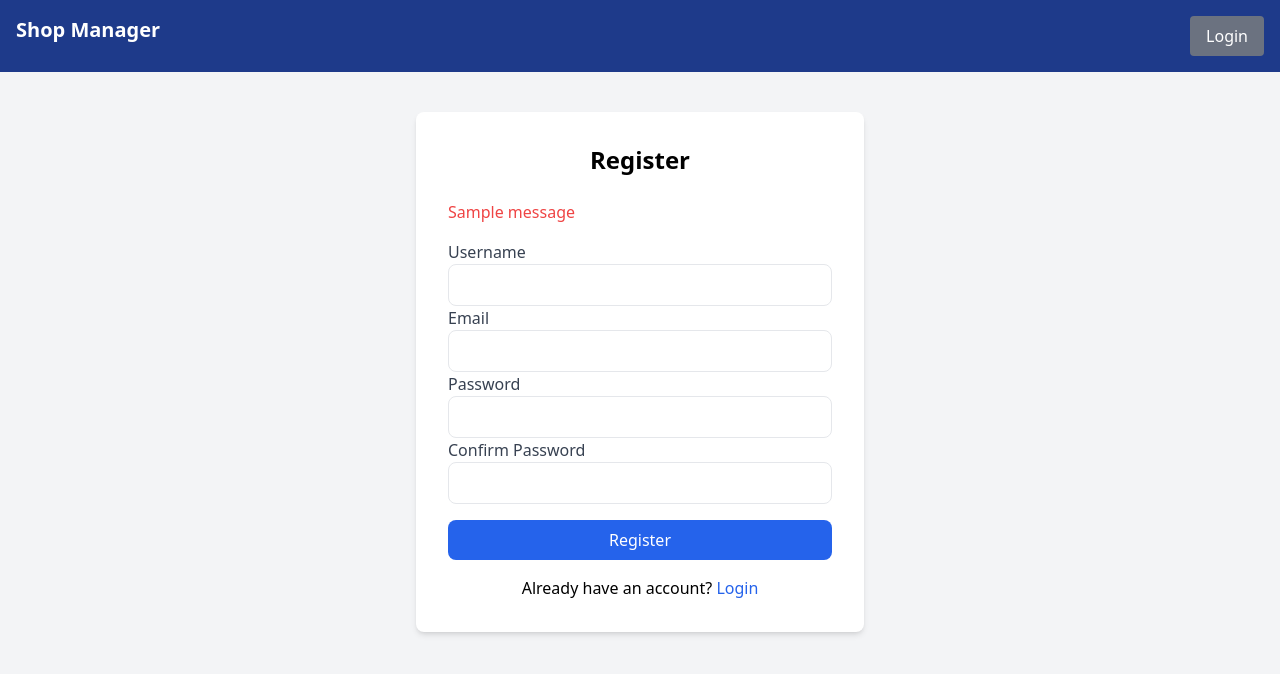
After one commit to JAiga1/shopper, a Django app: page /shop/register/ in a window 1280 px wide. The commit adds this page. Shown: the top 674 px of the page. Run offline with Django 4.2, Linux system fonts and the light colour scheme; tables that the repository leaves empty hold one stand-in row (values such as "Sample post"); one stand-in notice (Sample message) is shown; some libraries are stand-ins or nearby versions.

```diff
--- /dev/null
+++ b/shop_manager/shop/templates/shop/register.html
@@ -0,0 +1,63 @@
+{% load static %}
+<!DOCTYPE html>
+<html lang="en">
+<head>
+    <meta charset="UTF-8">
+    <meta name="viewport" content="width=device-width, initial-scale=1.0">
+    <title>Register</title>
+    <script src="https://cdn.tailwindcss.com"></script>
+</head>
+<body class="bg-gray-100">
+
+    <!-- Navbar -->
+    <nav class="bg-blue-900 p-4 text-white">
+        <div class="container mx-auto flex justify-between">
+            <h1 class="text-xl font-bold">Shop Manager</h1>
+            <a href="{% url 'login' %}" class="bg-gray-500 px-4 py-2 rounded hover:bg-gray-600">
+                Login
+            </a>
+        </div>
+    </nav>
+
+    <!-- Registration Form -->
+    <div class="max-w-md mx-auto bg-white p-8 rounded-lg shadow-md mt-10">
+        <h2 class="text-2xl font-semibold mb-6 text-center">Register</h2>
+
+        {% if messages %}
+            <div class="mb-4 text-red-500">
+                {% for message in messages %}
+                    <p>{{ message }}</p>
+                {% endfor %}
+            </div>
+        {% endif %}
+
+        <form method="POST">
+            {% csrf_token %}
+            <div>
+                <label class="block text-gray-700">Username</label>
+                <input type="text" name="username" class="w-full px-4 py-2 border rounded-lg" required>
+            </div>
+            <div>
+                <label class="block text-gray-700">Email</label>
+                <input type="email" name="email" class="w-full px-4 py-2 border rounded-lg" required>
+            </div>
+            <div>
+                <label class="block text-gray-700">Password</label>
+                <input type="password" name="password1" class="w-full px-4 py-2 border rounded-lg" required>
+            </div>
+            <div>
+                <label class="block text-gray-700">Confirm Password</label>
+                <input type="password" name="password2" class="w-full px-4 py-2 border rounded-lg" required>
+            </div>
+            <button type="submit" class="w-full bg-blue-600 text-white py-2 mt-4 rounded-lg hover:bg-blue-700">
+                Register
+            </button>
+        </form>
+
+        <p class="text-center mt-4">Already have an account?
+            <a href="{% url 'login' %}" class="text-blue-600 hover:underline">Login</a>
+        </p>
+    </div>
+
+</body>
+</html>
--- a/shop_manager/shop/urls.py
+++ b/shop_manager/shop/urls.py
@@ -8,4 +8,9 @@ urlpatterns = [
     path('add/', views.add_product, name='add_product'),
     path('cart/', views.cart_view, name='cart_view'),
     path('cart/remove/<int:item_id>/', views.remove_from_cart, name='remove_from_cart'),
+
+
+    path('register/', views.register, name='register'),
+    path('login/', views.login_view, name='login'),
+    path('logout/', views.logout_view, name='logout'),
 ]
--- a/shop_manager/shop/views.py
+++ b/shop_manager/shop/views.py
@@ -2,10 +2,39 @@ from .models import Product, Category
 from django.shortcuts import render, redirect, get_object_or_404
 from django.contrib.auth.decorators import login_required
 from .models import Product, Cart, CartItem
+from django.contrib.auth.models import User
+from django.contrib import messages
+from django.contrib.auth import authenticate, login, logout
 
+# def product_list(request):
+#     products = Product.objects.all()
+#     return render(request, 'shop/product_list.html', {'products': products})
+
+from django.shortcuts import render
+from .models import Product
 
 def product_list(request):
+    """ View to display and filter products """
     products = Product.objects.all()
+
+    search_query = request.GET.get('search', '')
+    min_price = request.GET.get('min_price')
+    max_price = request.GET.get('max_price')
+    sort_option = request.GET.get('sort')
+
+    if search_query:
+        products = products.filter(title__icontains=search_query)
+
+    if min_price:
+        products = products.filter(price__gte=min_price)
+    if max_price:
+        products = products.filter(price__lte=max_price)
+
+    if sort_option == 'price_low':
+        products = products.order_by('price')
+    elif sort_option == 'price_high':
+        products = products.order_by('-price')
+
     return render(request, 'shop/product_list.html', {'products': products})
 
 def product_detail(request, id):
@@ -81,3 +110,47 @@ def remove_from_cart(request, item_id):
     cart_item = get_object_or_404(CartItem, id=item_id, cart__user=request.user)
     cart_item.delete()
     return redirect('cart_view')
+
+from django.contrib.auth.models import User
+from django.contrib import messages
+
+def register(request):
+    if request.method == 'POST':
+        username = request.POST['username']
+        email = request.POST['email']
+        password1 = request.POST['password1']
+        password2 = request.POST['password2']
+
+        if password1 != password2:
+            messages.error(request, "Passwords do not match!")
+            return redirect('register')
+
+        if User.objects.filter(username=username).exists():
+            messages.error(request, "Username already taken!")
+            return redirect('register')
+
+        user = User.objects.create_user(username=username, email=email, password=password1)
+        user.save()
+        messages.success(request, "Account created successfully! Please log in.")
+        return redirect('login')
+
+    return render(request, 'shop/register.html')
+
+
+def login_view(request):
+    if request.method == 'POST':
+        username = request.POST['username']
+        password = request.POST['password']
+        user = authenticate(request, username=username, password=password)
+        if user is not None:
+            login(request, user)
+            return redirect('product_list')
+        else:
+            messages.error(request, "Invalid credentials!")
+            return redirect('login')
+
+    return render(request, 'shop/login.html')
+
+def logout_view(request):
+    logout(request)
+    return redirect('login')
```
Also changed, not shown: shop_manager/shop/templates/shop/login.html (added, +55 -0 lines), shop_manager/shop/templates/shop/product_list.html (+38 -0 lines).
